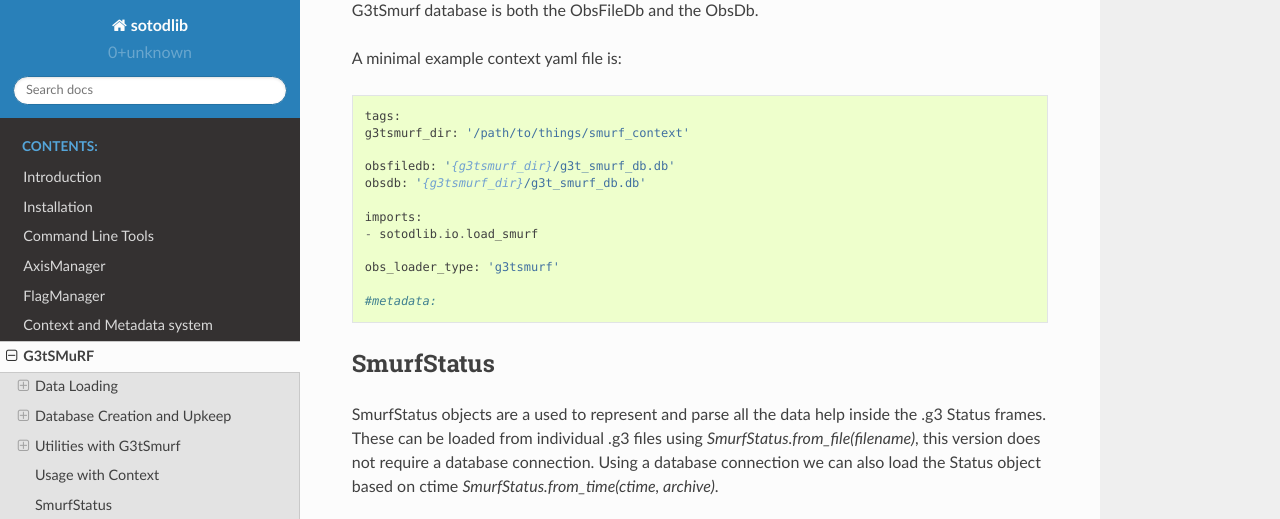
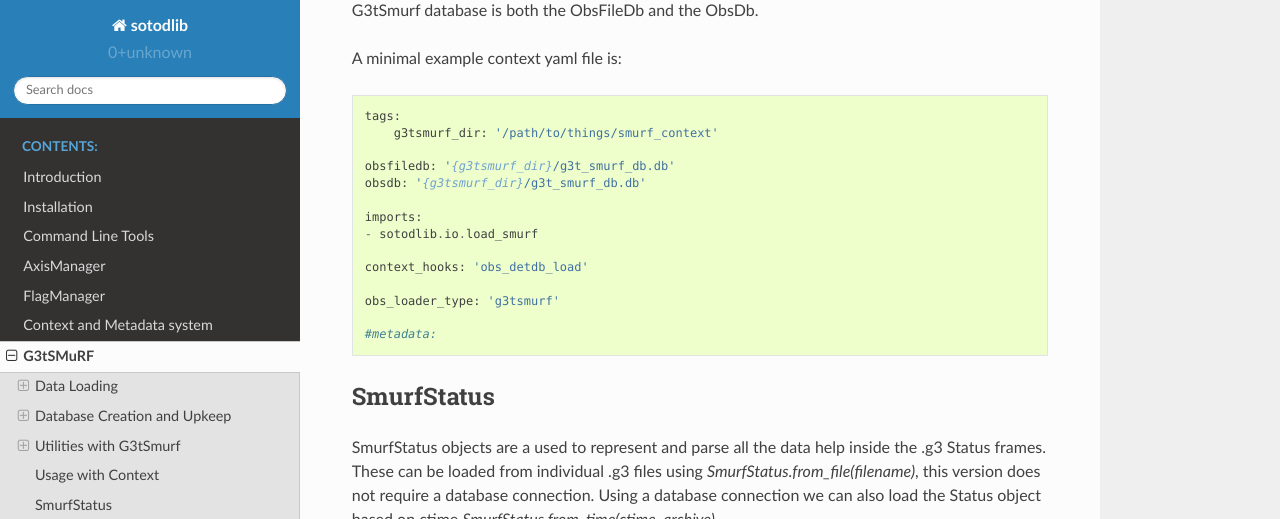
Before and after one commit to simonsobs/sotodlib, a Sphinx documentation site: the page built from docs/g3tsmurf.rst, in a window 1280 px wide and 900 px high, scrolled down 6782 px, cut to the strip 0-519 px from the top of the window. Built offline with Sphinx 7.4.7 and the Read the Docs theme 2.0.0, drawn with Linux system fonts in a browser that asks for light colours.

Commit message:
fix docs context formatting and add context hook

```diff
--- a/docs/g3tsmurf.rst
+++ b/docs/g3tsmurf.rst
@@ -299,13 +299,15 @@ In this setup, the main G3tSmurf database is both the ObsFileDb and the ObsDb.
 A minimal example context yaml file is::
 
     tags:
-    g3tsmurf_dir: '/path/to/things/smurf_context'
+        g3tsmurf_dir: '/path/to/things/smurf_context'
 
     obsfiledb: '{g3tsmurf_dir}/g3t_smurf_db.db'
     obsdb: '{g3tsmurf_dir}/g3t_smurf_db.db'
 
     imports:
     - sotodlib.io.load_smurf
+
+    context_hooks: 'obs_detdb_load'
 
     obs_loader_type: 'g3tsmurf'
 
```
